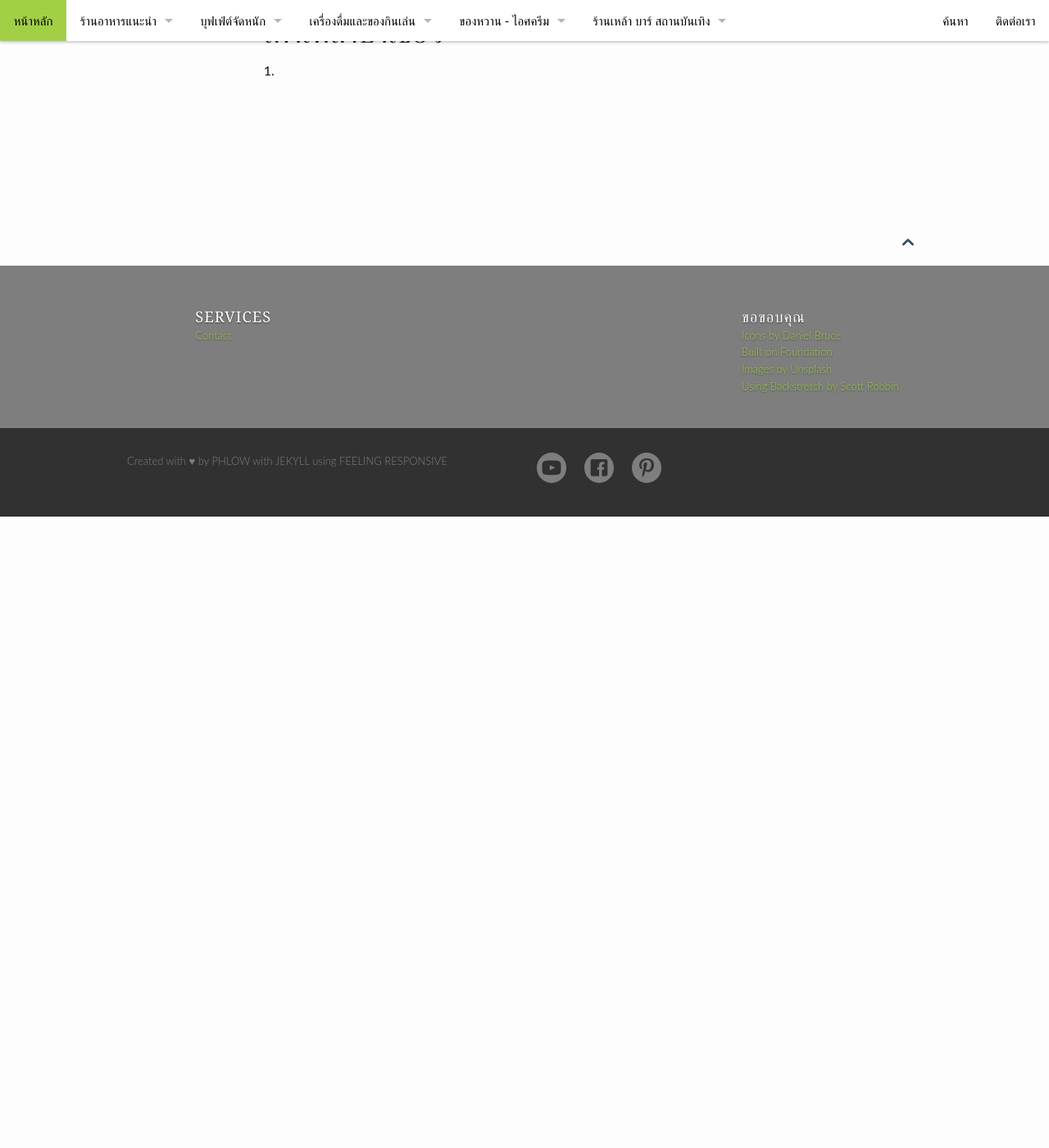
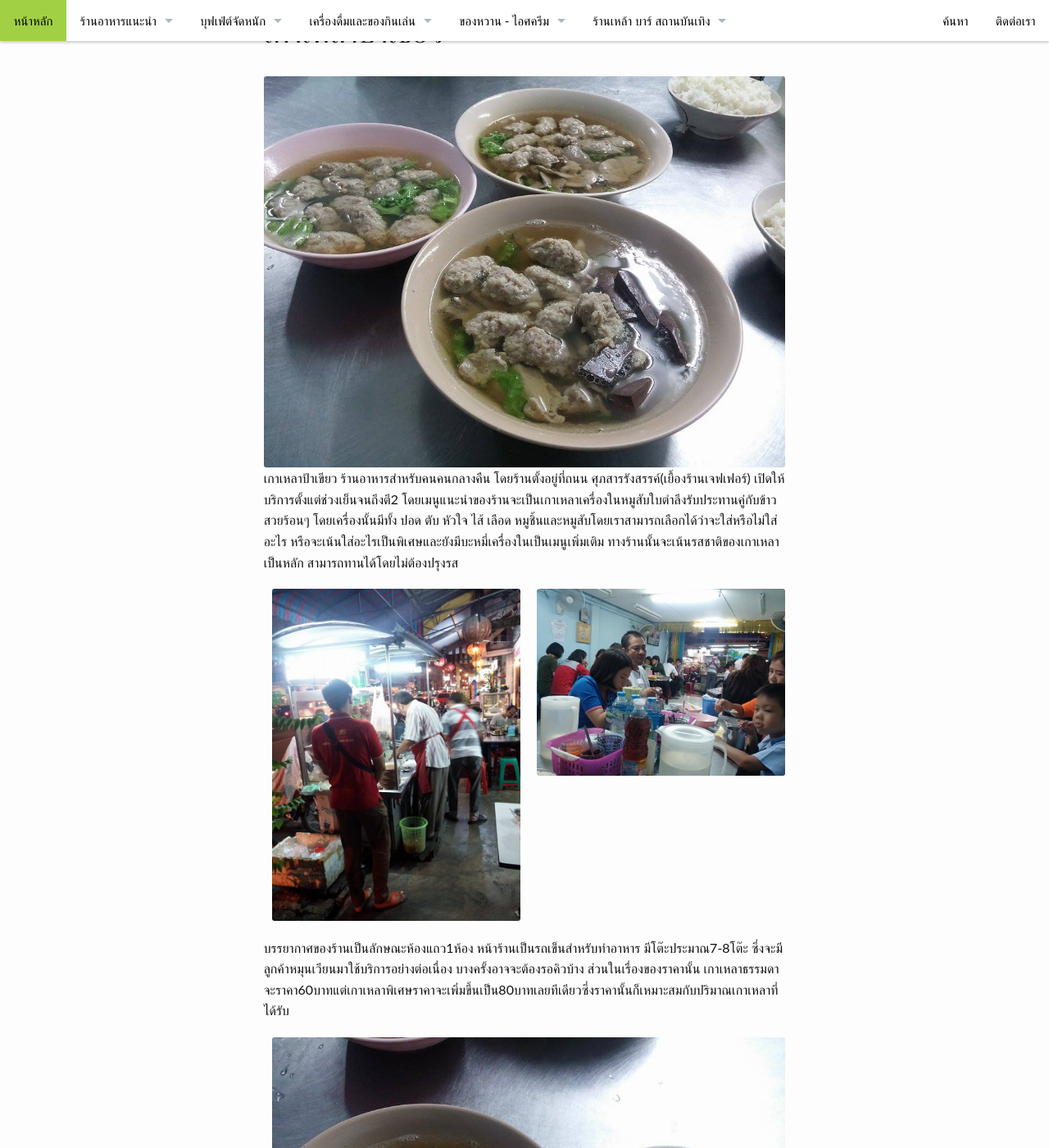
Before and after one commit to hatyairoiroi/hatyairoiroi.github.io, a Jekyll site: the page built from pages/เกาเหลาป้าเขียว.md, in a window 1280 px wide and 1400 px high, scrolled down 380 px. Shown: the whole window at 82% size. Built offline with Jekyll 4.4.1, drawn with Linux system fonts in a browser that asks for light colours; before the commit the page ends 1010 px from its top, so only the background shows below that.

Commit message:
Update เกาเหลาป้าเขียว.md

```diff
--- a/pages/เกาเหลาป้าเขียว.md
+++ b/pages/เกาเหลาป้าเขียว.md
@@ -6,4 +6,18 @@ header:
    image_fullwidth: "header_hatyai.jpg"
 permalink: "/เกาเหลาป้าเขียว/"
 ---
-1.
+<img class="t20" src="{{ site.url }}/images/เกาเหลา1.jpg">
+	เกาเหลาป้าเขียว  ร้านอาหารสำหรับคนคนกลางคืน โดยร้านตั้งอยู่ที่ถนน ศุภสารรังสรรค์(เยื้องร้านเจฟเฟอร์) เปิดให้บริการตั้งแต่ช่วงเย็นจนถึงตี2 โดยเมนูแนะนำของร้านจะเป็นเกาเหลาเครื่องในหมูสับใบตำลึงรับประทานคู่กับข้าวสวยร้อนๆ โดยเครื่องนั้นมีทั้ง ปอด ตับ หัวใจ ไส้ เลือด หมูชิ้นและหมูสับโดยเราสามารถเลือกได้ว่าจะใส่หรือไม่ใส่อะไร หรือจะเน้นใส่อะไรเป็นพิเศษและยังมีบะหมี่เครื่องในเป็นเมนูเพิ่มเติม ทางร้านนั้นจะเน้นรสชาติของเกาเหลาเป็นหลัก สามารถทานได้โดยไม่ต้องปรุงรส
+
+<ul class="clearing-thumbs small-block-grid-2" data-clearing>
+  <li><a href="{{ site.url }}/images/เกาเหลา2.jpg"><img src="{{ site.url }}/images/เกาเหลา2.jpg"></a></li>
+  <li><a href="{{ site.url }}/images/เกาเหลา3.jpg"><img src="{{ site.url }}/images/เกาเหลา3.jpg"></a></li>
+</ul>
+
+บรรยากาศของร้านเป็นลักษณะห้องแถว1ห้อง  หน้าร้านเป็นรถเข็นสำหรับทำอาหาร มีโต๊ะประมาณ7-8โต๊ะ ซึ่งจะมีลูกค้าหมุนเวียนมาใช้บริการอย่างต่อเนื่อง บางครั้งอาจจะต้องรอคิวบ้าง ส่วนในเรื่องของราคานั้น เกาเหลาธรรมดาจะราคา60บาทแต่เกาเหลาพิเศษราคาจะเพิ่มขึ้นเป็น80บาทเลยทีเดียวซึ่งราคานั้นก็เหมาะสมกับปริมาณเกาเหลาที่ได้รับ
+
+<p align="center">
+<ul class="clearing-thumbs small-block-grid-1" data-clearing>
+  <li><a href="{{ site.url }}/images/เกาเหลา4.jpg"><img src="{{ site.url }}/images/เกาเหลา4.jpg"></a></li>
+</ul>
+</p>
```
